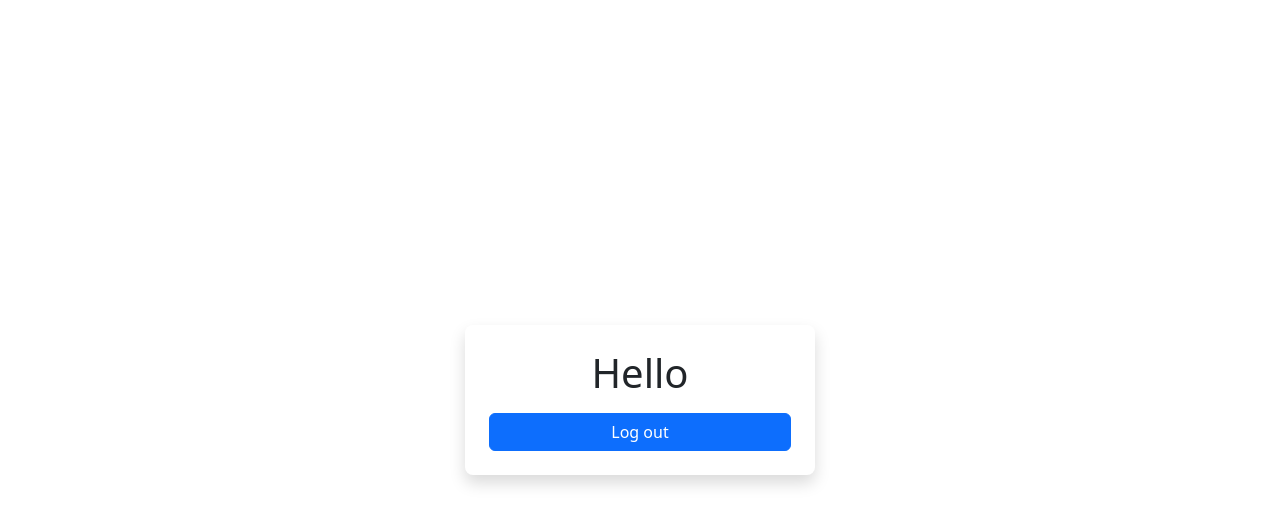
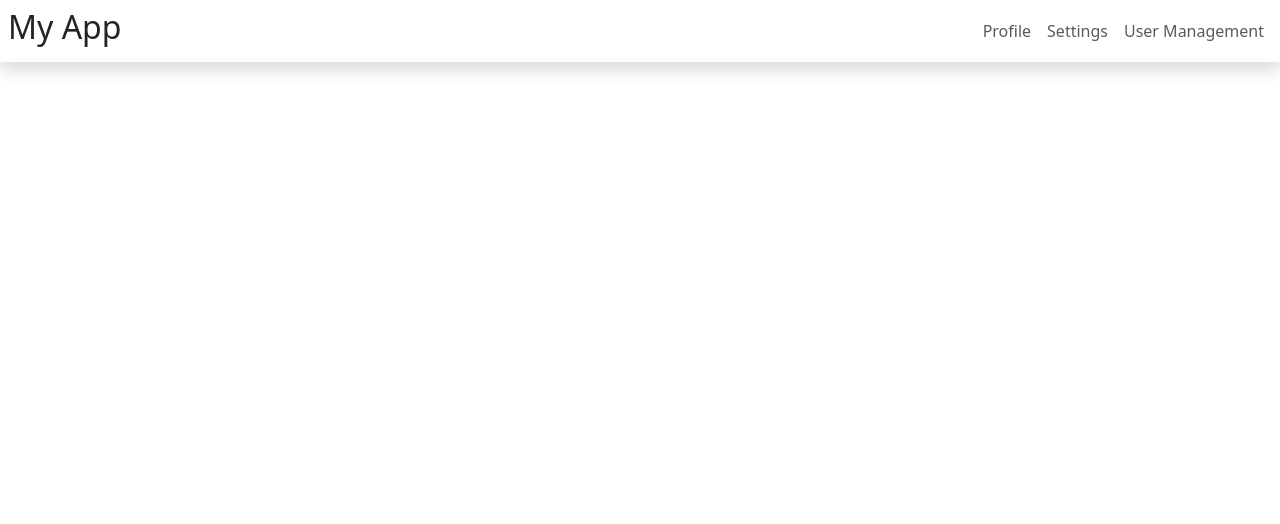
Before and after one commit to Khani1824/auth-app, a React (Create React App) app: page /home in a window 1280 px wide. Shown: the top 524 px of the page. Built offline with nearby package versions, Linux system fonts and the light colour scheme.

Commit message:
Navigation bar with different pages

```diff
--- a/src/App.js
+++ b/src/App.js
@@ -2,6 +2,9 @@ import "./App.css";
 import { BrowserRouter, Routes, Route } from "react-router-dom";
 import Login from "./Login";
 import Home from "./Home";
+import Profile from "./Profile";
+import Settings from "./Settings";
+import UserManagement from "./UserManagement";
 
 function App() {
   return (
@@ -9,6 +12,9 @@ function App() {
       <Routes>
         <Route path="/login" element={<Login />} />
         <Route path="/home" element={<Home />} />
+        <Route path="/profile" element={<Profile />} />
+        <Route path="/settings" element={<Settings />} />
+        <Route path="/user-management" element={<UserManagement />} />
       </Routes>
     </BrowserRouter>
   );
--- a/src/Home.js
+++ b/src/Home.js
@@ -1,20 +1,21 @@
 import "./App.css";
-import { Container, Button, Navbar, Card, Form } from "react-bootstrap";
+import { Container, Button, Navbar, Nav, Form } from "react-bootstrap";
 import { useNavigate } from "react-router-dom";
 
 function Home() {
   const navigate = useNavigate();
   return (
-    <div className="d-flex justify-content-center align-items-center vh-100">
-      <Container
-        className="text-center shadow p-4 rounded-3"
-        style={{ width: "350px" }}
-      >
-        <h1>Hello</h1>
-        <Button className="mt-2 w-100" onClick={() => navigate("/login")}>
-          Log out
-        </Button>
-      </Container>
+    <div>
+      <Navbar className="shadow p-2">
+        <h2>My App</h2>
+        <Navbar.Collapse id="basic-navbar-nav">
+          <Nav className="ms-auto">
+            <Nav.Link href="/profile">Profile</Nav.Link>
+            <Nav.Link href="/settings">Settings</Nav.Link>
+            <Nav.Link href="/user-management">User Management</Nav.Link>
+          </Nav>
+        </Navbar.Collapse>
+      </Navbar>
     </div>
   );
 }
--- a/src/Login.js
+++ b/src/Login.js
@@ -11,6 +11,16 @@ function Login() {
   const [error, setError] = useState("");
 
   const handleLogin = () => {
+    if (!email) {
+      setError("Email is requred.");
+      return;
+    }
+
+    if (!password) {
+      setError("Password is requred.");
+      return;
+    }
+
     const foundUser = USERS.find(
       (user) =>
         user.email.toLowerCase() === email.toLowerCase() &&
@@ -48,7 +58,7 @@ function Login() {
           />
         </Form>
         {error && <p style={{ color: "red", fontSize: "14px" }}>{error}</p>}
-        <Button className="mt-2 w-100" onClick={handleLogin}>
+        <Button className="mt-2 w-100" onClick={() => navigate("/home")}>
           Log In
         </Button>
       </Container>
--- /dev/null
+++ b/src/Profile.js
@@ -0,0 +1,19 @@
+import "./App.css";
+import { Container, Button, Navbar, Nav, Form } from "react-bootstrap";
+
+function Profile() {
+  return (
+    <div>
+      <Navbar className="shadow p-3">
+        <Nav.Link href="/home" className="me-3">
+          ← Back
+        </Nav.Link>
+      </Navbar>
+
+      <h2 className="d-flex justify-content-center align-items-center vh-100">
+        Hi
+      </h2>
+    </div>
+  );
+}
+export default Profile;
--- /dev/null
+++ b/src/Settings.js
@@ -0,0 +1,19 @@
+import "./App.css";
+import { Container, Button, Navbar, Nav, Form } from "react-bootstrap";
+
+function Settings() {
+  return (
+    <div>
+      <Navbar className="shadow p-3">
+        <Nav.Link href="/home" className="me-3">
+          ← Back
+        </Nav.Link>
+      </Navbar>
+      <h2 className="d-flex justify-content-center align-items-center vh-100">
+        {" "}
+        Hi Hi
+      </h2>
+    </div>
+  );
+}
+export default Settings;
--- /dev/null
+++ b/src/UserManagement.js
@@ -0,0 +1,19 @@
+import "./App.css";
+import { Container, Button, Navbar, Nav, Form } from "react-bootstrap";
+
+function UserManagement() {
+  return (
+    <div>
+      <Navbar className="shadow p-3">
+        <Nav.Link href="/home" className="me-3">
+          ← Back
+        </Nav.Link>
+      </Navbar>
+      <h2 className="d-flex justify-content-center align-items-center vh-100">
+        {" "}
+        Hi Hi Hi
+      </h2>
+    </div>
+  );
+}
+export default UserManagement;
```
